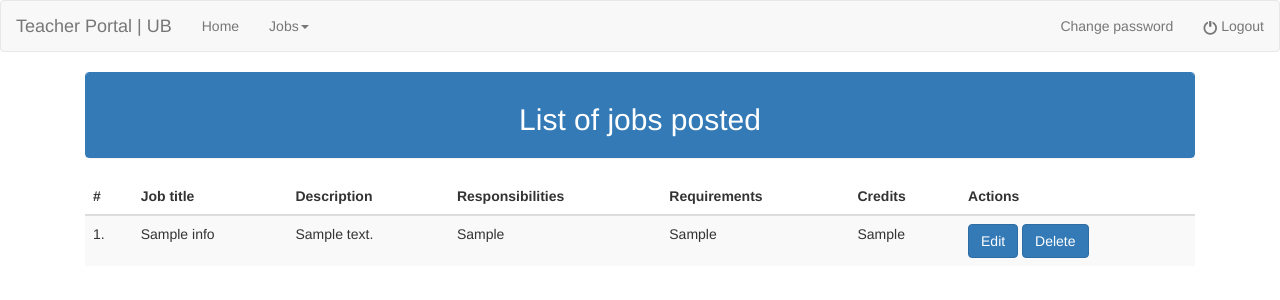
After one commit to harry-ghuman/Job-Search-UB, a PHP site: page /teacher_view_job.php in a window 1280 px wide. The commit adds this page. Shown: the top 300 px of the page. Run offline with PHP 8.4, Linux system fonts and the light colour scheme; a user stored in the database is signed in; data comes from the database, SQL or seed files in the repository; tables that the repository leaves empty or names only in its code hold one stand-in row (values such as "Sample post").

Commit message:
teacher panel- add/view/edit/delete job information

```diff
--- a/teacher_header.php
+++ b/teacher_header.php
@@ -25,7 +25,14 @@ else
             </div>
             <ul class="nav navbar-nav">
                 <li><a href="teacher_index.php">Home</a></li>
-                <li><a href="#">Jobs</a></li>
+                <li class="dropdown">
+                    <a href="#" class="dropdown-toggle" data-toggle="dropdown" role="button">Jobs<span class="caret"></span></a>
+                    <ul class="dropdown-menu">
+						<li><a href="teacher_add_job.php">Add job</a></li>
+						<li><a href="teacher_view_job.php">View job(s) posted</a></li>
+                    </ul>
+                </li>
+                <li><a href="#"></a></li>
             </ul>
             <ul class="nav navbar-nav navbar-right">
 				<li><a href="#">Change password</a></li>
--- a/teacher_index.php
+++ b/teacher_index.php
@@ -11,4 +11,5 @@ if(isset($_REQUEST['q'])) {
             </div>
             <?php
         }
+
 }
--- /dev/null
+++ b/teacher_view_job.php
@@ -0,0 +1,136 @@
+<?php
+include "teacher_header.php";
+include "connection.php";
+$email=$_SESSION['email'];
+$query3="select id from teacher_accounts where email='$email'";
+$res3=mysqli_query($conn,$query3);
+$row3=mysqli_fetch_array($res3);
+$teacher_id=$row3[0];
+$query="select * from job_info where teacher_id='$teacher_id'";
+$result=mysqli_query($conn,$query);
+//alerts
+if(isset($_REQUEST['q'])) {
+    if ($_REQUEST['q'] == 1) {
+        ?>
+        <div class="alert alert-info">
+            <button type="button" class="close" data-dismiss="alert">&times;</button>
+            <center>Job information deleted</center>
+        </div>
+        <?php
+    }
+    if ($_REQUEST['q'] == 2) {
+        ?>
+        <div class="alert alert-success">
+            <button type="button" class="close" data-dismiss="alert">&times;</button>
+            <center>Job added</center>
+        </div>
+        <?php
+    }
+    if ($_REQUEST['q'] == 3) {
+        ?>
+        <div class="alert alert-success">
+            <button type="button" class="close" data-dismiss="alert">&times;</button>
+            <center>Job information updated</center>
+        </div>
+        <?php
+    }
+    if ($_REQUEST['q'] == 4) {
+        ?>
+        <div class="alert alert-danger">
+            <button type="button" class="close" data-dismiss="alert">&times;</button>
+            <center>Job with same job title already exists!</center>
+        </div>
+        <?php
+    }
+}
+?>
+<!doctype>
+<html>
+<head>
+</head>
+<body>
+    <div class="container" >
+        <div class="col-md-12">
+            <div class="panel panel-primary">
+                <div class="panel-heading">
+                    <?php
+                    if(mysqli_num_rows($result)== 0){
+                    ?>
+                        <center><h2>No jobs posted</h2></center>
+                        </div></div></div></div>
+                        </body></html>
+                    <?php
+                    }
+                    else{
+                    ?>
+                    <center><h2>List of jobs posted</h2></center>
+                </div>
+            </div>
+            <div class="table-responsive">
+            <table class="table table-striped">
+                <thead>
+                    <tr>
+                        <th>#</th>
+                        <th>Job title</th>
+                        <th>Description</th>
+                        <th>Responsibilities</th>
+                        <th>Requirements</th>
+                        <th>Credits</th>
+                        <th>Actions</th>
+                    </tr>
+                </thead>
+                <tbody>
+                    <?php
+                        $count=1;
+                        while($row=mysqli_fetch_array($result)){
+                    ?>
+                    <tr>
+                        <td><?php echo $count."." ?></td>
+                        <td><?php echo $row[1] ?></td>
+                        <td><?php echo $row[2] ?></td>
+                        <td><?php echo $row[3] ?></td>
+                        <td><?php echo $row[4] ?></td>
+                        <td><?php echo $row[5] ?></td>
+						<td>
+							<button onclick="location.href='teacher_edit_job.php?job_title=<?php echo $row[1] ?>'"class="btn btn-primary btn-md">Edit</button>
+							<button data-toggle="modal" data-target="#myModal" data-id="<?php echo $row[0] ?>" class="open-modal btn btn-primary btn-md">Delete</button>
+						</td>
+                    </tr>
+                    <?php
+                    $count++;
+                    }
+                    ?>
+                </tbody>
+            </table>
+            </div>
+        </div>
+    </div>
+	<script>
+	$(document).on("click", ".open-modal", function () {
+		var teacher_email = $(this).data('id');
+		$("#email").val( teacher_email );
+	});
+	</script>
+	<div class="modal fade" id="myModal" role="dialog" style="top:150px">
+		<div class="modal-dialog modal-sm">
+			<div class="modal-content">
+			<div class="modal-header">
+				<form action="teacher_delete_job.php" method="post">
+					<input type="hidden" id="email" name="job_id">
+					<div class="alert alert-warning text-center">
+						<strong>Are you sure?</strong>
+					</div>
+					<div class="text-center">
+					<button type="submit" class="btn btn-default">Yes</button>
+				</form>
+				<button type="button" class="btn btn-default" data-dismiss="modal">No</button>
+				</div>
+			</div>
+			</div>
+		</div>
+	</div>
+
+</body>
+</html>
+<?php
+} ?>
```
Also changed, not shown: teacher_add_job.php (added, +71 -0 lines), teacher_add_job_action.php (added, +36 -0 lines), teacher_delete_job.php (added, +13 -0 lines), teacher_edit_job.php (added, +84 -0 lines), teacher_edit_job_action.php (added, +13 -0 lines).
